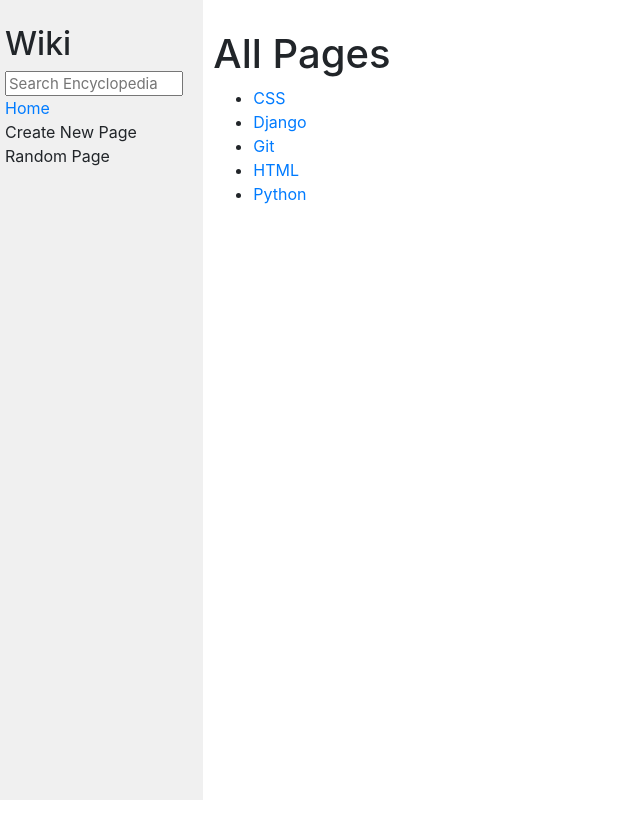
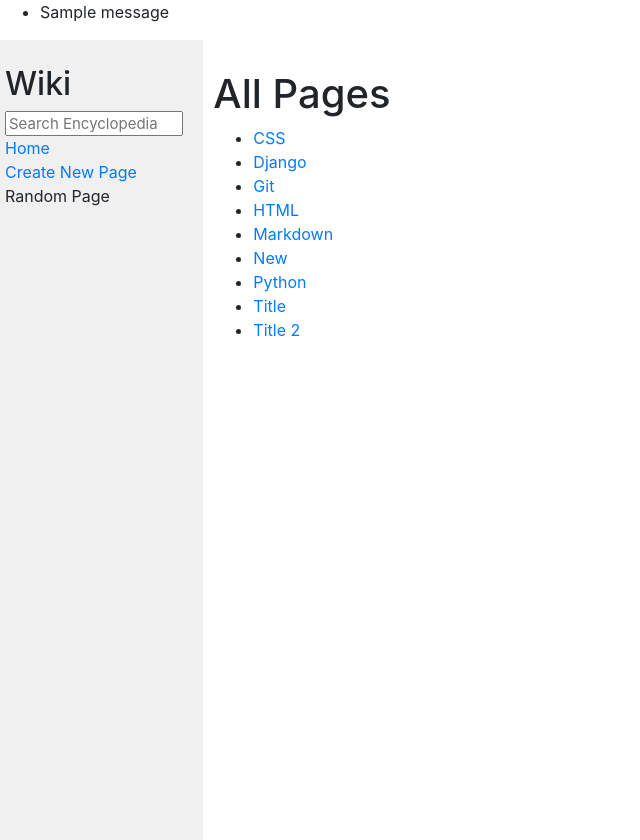
Before and after one commit to jcmpes/wiki, a Django app: page / in a window 1280 px wide. Shown: the whole page, without its empty margins (0-640 px from the left). Before the commit the page ends 800 px from the top, so only its background shows below. Run offline with Django 3.2, Linux system fonts and the light colour scheme; tables that the repository leaves empty hold one stand-in row (values such as "Sample post"); one stand-in notice (Sample message) is shown; some libraries are stand-ins or nearby versions.

Commit message:
Completed add page

```diff
--- a/encyclopedia/templates/encyclopedia/layout.html
+++ b/encyclopedia/templates/encyclopedia/layout.html
@@ -9,6 +9,16 @@
         <link href="{% static 'encyclopedia/styles.css' %}" rel="stylesheet">
     </head>
     <body>
+        {% if messages %}
+            <ul class="messages">
+                {% for message in messages %}
+                <li {% if message.tags %} class="{{ message.tags }}"{% endif %}>
+                    {% if message.level == DEFAULT_MESSAGE_LEVELS.ERROR %}Important: {% endif %}
+                    {{ message }}
+                </li>
+                {% endfor %}
+            </ul>
+        {% endif %}
         <div class="row">
             <div class="sidebar col-lg-2 col-md-3">
                 <h2>Wiki</h2>
@@ -19,7 +29,7 @@
                     <a href="{% url 'index' %}">Home</a>
                 </div>
                 <div>
-                    Create New Page
+                    <a href="{% url 'new' %}">Create New Page</a>
                 </div>
                 <div>
                     Random Page
--- a/encyclopedia/urls.py
+++ b/encyclopedia/urls.py
@@ -5,5 +5,6 @@ from . import views
 urlpatterns = [
     path("", views.index, name="index"),
     path("<title>", views.entry, name="entry"),
-    path("search/", views.search, name="search")
+    path("search/", views.search, name="search"),
+    path("new/", views.new, name="new")
 ]
--- a/encyclopedia/views.py
+++ b/encyclopedia/views.py
@@ -1,4 +1,7 @@
 from django.shortcuts import render, redirect
+from django.contrib import messages
+from django.http import HttpResponseRedirect
+from django.urls import reverse
 
 import markdown
 
@@ -10,6 +13,7 @@ def index(request):
         "entries": util.list_entries()
     })
 
+
 def entry(request, title):
     md = markdown.Markdown()
     md_entry = md.convert(util.get_entry(title))
@@ -18,6 +22,7 @@ def entry(request, title):
         "entry": md_entry
     }
     return render(request, "encyclopedia/entry.html", context)
+
 
 def search(request):
     query = request.GET.get('q')
@@ -37,3 +42,19 @@ def search(request):
             "results": results
         }
         return render(request, "encyclopedia/search.html", context)
+
+
+def new(request):
+    if request.method == "POST":
+        title = request.POST['title']
+        content = request.POST['content']
+        entries = util.list_entries()
+        for item in entries:
+            if item == title:
+                messages.add_message(request, messages.ERROR, 'Entry already exists.')
+                return HttpResponseRedirect(request.META.get('HTTP_REFERER'))
+        util.save_entry(title, content)
+        return HttpResponseRedirect(reverse('entry', args=(title,)))
+
+    else:
+        return render(request, "encyclopedia/new.html")
```
Also changed, not shown: encyclopedia/templates/encyclopedia/new.html (+4 -3 lines), entries/Markdown.md (added, +42 -0 lines), entries/New.md (added, +1 -0 lines), entries/Title 2.md (added, +1 -0 lines), entries/Title.md (added, +1 -0 lines), entries/Python.md (line endings or trailing spaces).
